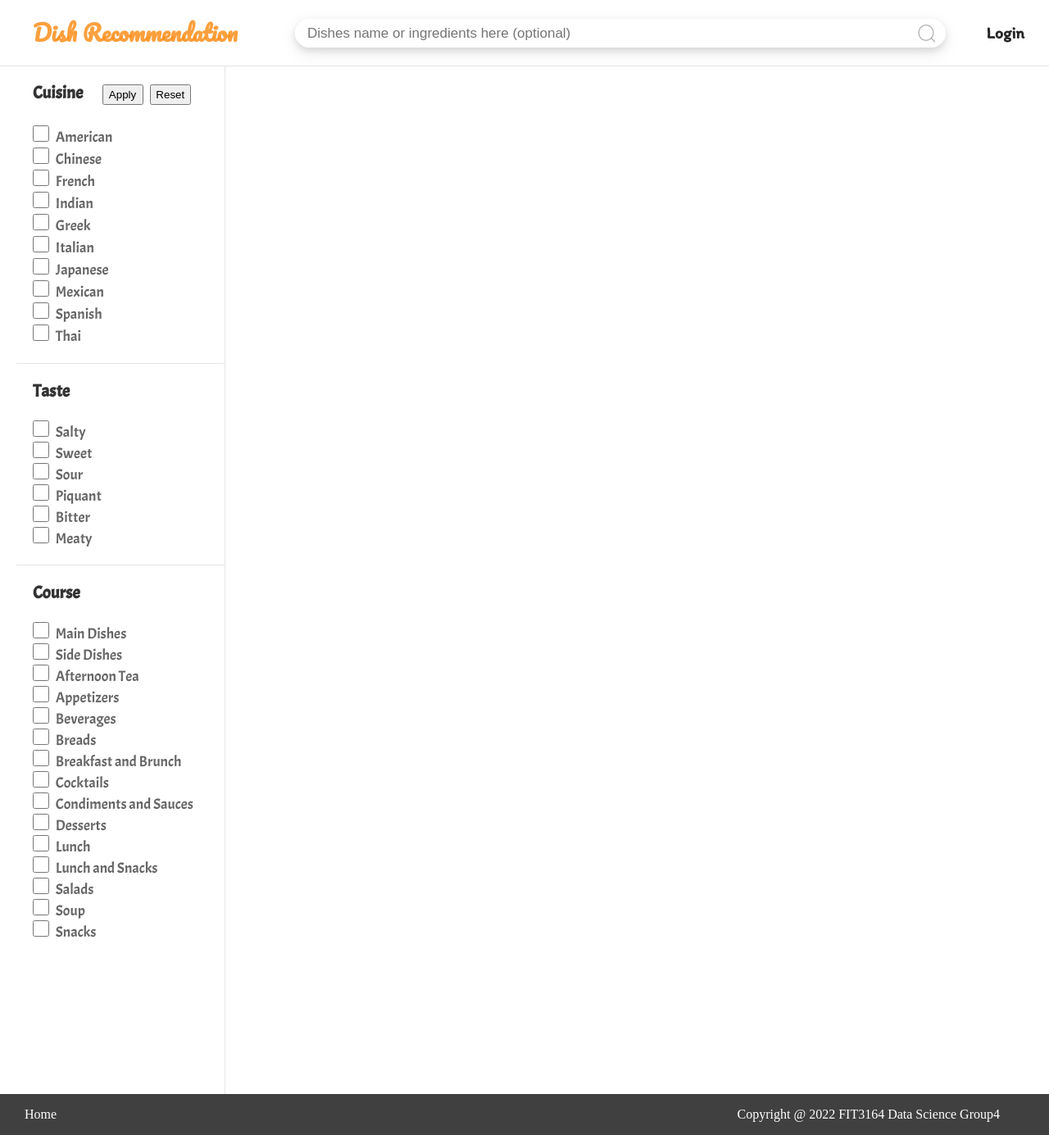
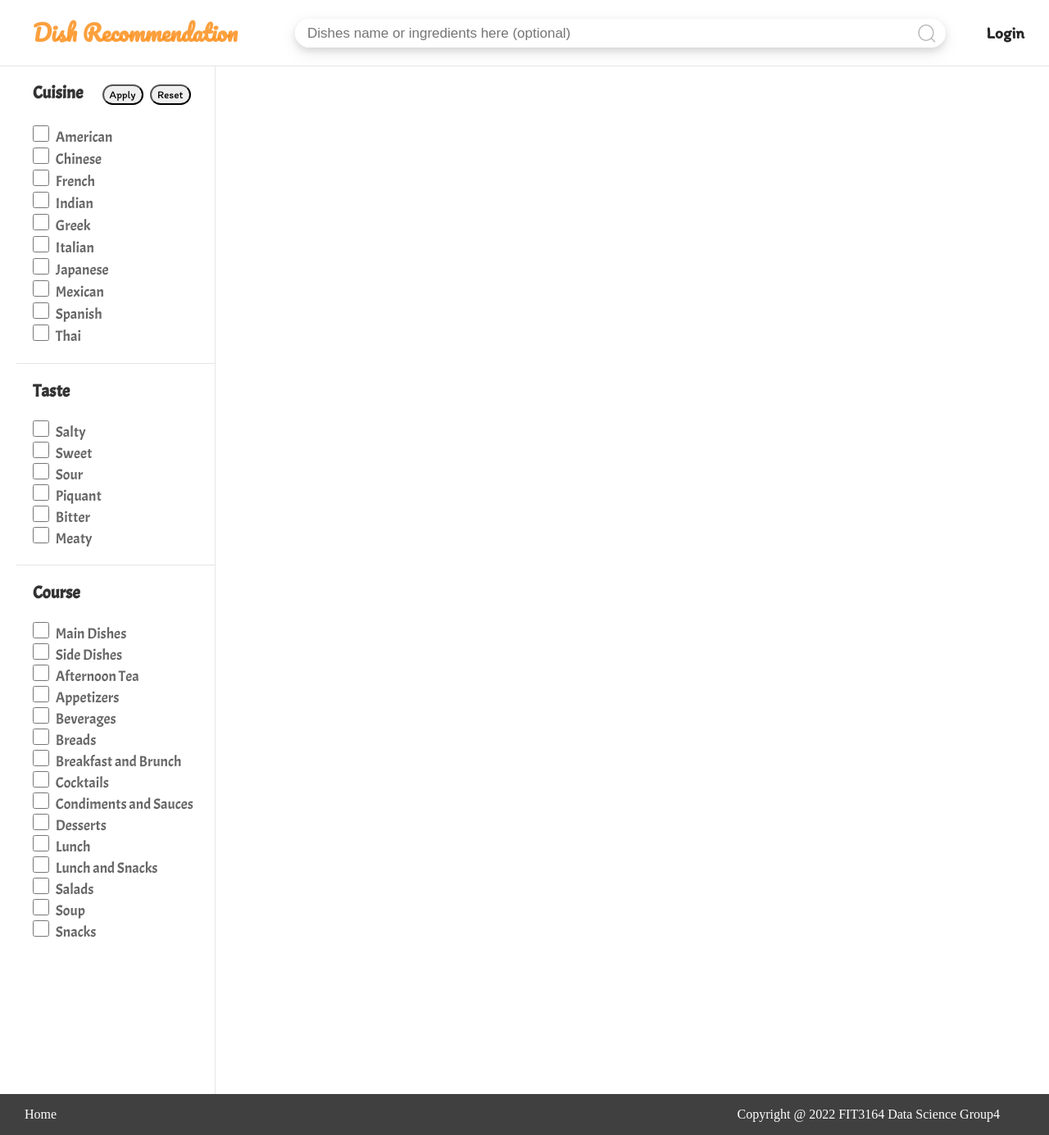
Before and after one commit to Exdragon25/FIT3164_DS4_Project, a Flask app: template templates/searchpage.html in a window 1280 px wide. Shown: the whole page at 82% size. Run offline with Flask 2, Linux system fonts and the light colour scheme; the template is opened without the code that fills it, so the values that code supplies are empty; parts of the project's set-up code (start-up, migrations or seed data) failed here and were passed over.

Commit message:
update format of searchpage for buttons

```diff
--- a/static/homepagestyle.css
+++ b/static/homepagestyle.css
@@ -192,14 +192,14 @@ body {
 .dailyrecom .dailyrecipe ul img{
     display: flex;
     justify-content: space-between;
-    height: 400px;
+    height: 350px;
     width: 100%;
 }
 
 .dailyrecom .dailyrecipe ul {
     display: flex;
     justify-content: space-between;
-    height: 400px;
+    height: 350px;
 
 }
 
--- a/static/searchpagestyle.css
+++ b/static/searchpagestyle.css
@@ -144,11 +144,16 @@ H3{
     border-right: 1px solid rgba(0, 0, 0, 0.1);
     margin-right: 50px;
     margin-left: 20px;
-    flex: 22%;
+    flex: 20%;
     font-family: 'Acme', serif;
     font-weight: 200;
     color: rgba(0, 0, 0, 0.6);
 
+}
+
+.filter .cuisine .applyb, .filter .cuisine .resetb {
+    font-family: 'Itim', serif;
+    border-radius: 20px;
 }
 
 .filter .cuisine {
@@ -190,23 +195,31 @@ H3{
     width: 100%;
     display: flex;
 }
-
+.result {
+    flex: 80%;
+    display: flex;
+    flex-direction: column;
+}
+.result .show_result {
+    display: flex;
+}
 .result_left {
     margin-top: 70px;
     min-height: calc(100% - 120px);
-    flex: 40%;
+    flex: 50%;
     font-size: 18px;
-    padding-right: 15px;
+    padding-right: 30px;
     position: relative;
 }
 .result_right {
     margin-top: 70px;
     min-height: calc(100% - 120px);
-    flex: 40%;
-    padding-right: 15px;
+    flex: 50%;
+    padding-right: 20px;
     position: relative;
 }
-.result_right button, .result_left button{
+
+.result .buttons button{
     margin-top: 30px;
     font-size: 15px;
     font-family: 'Itim', serif;
@@ -214,7 +227,9 @@ H3{
     position: relative;
     border-radius: 20px;
 }
-
+.result .buttons .prepage{
+    margin-right: 40%;
+}
 .result_right ul li a {
     color:rgba(0, 0, 0, 0.85);
     font-family: 'Itim', serif;
--- a/templates/homepage.html
+++ b/templates/homepage.html
@@ -85,7 +85,7 @@
 
     <!-- daily recommendation -->
     <div class="dailyrecom">
-        <div class="dailytitle">Daily Recommendation for all users</div>
+        <div class="dailytitle">Daily Recommendation for you</div>
         <div class="dailyrecipe">
             <ul>
                 {% for i in dly_recom_recipe %}
--- a/templates/searchpage.html
+++ b/templates/searchpage.html
@@ -31,8 +31,8 @@
         <div class="filter" id="filter">
             <div class="cuisine" id="filter1">
                 <h3>Cuisine
-                    <button type="submit" name="submit_button" value="apply">Apply</button>
-                    <button type="button" id="resetBtn" style="margin-left: 5px">Reset</button>
+                    <button type="submit" name="submit_button" value="apply" class="applyb">Apply</button>
+                    <button type="button" id="resetBtn" style="margin-left: 5px" class="resetb">Reset</button>
                 </h3>
                 <br>
                 <input type="checkbox" name="cuisine" value="American" class="ck"/> American<br><span></span>
@@ -77,6 +77,8 @@
         </div>
 
         <!--    results    -->
+        <div class="result">
+            <div class="show_result">
                 <div class="result_left">
                 <ul>
                     {% for data in result_left %}
@@ -85,22 +87,28 @@
                         </a></li>
                     {% endfor %}
                 </ul>
-            {% if previous_page == True %}
-                <button type="submit" name="submit_button" value="previous_page">Previous Page</button>
-            {% endif %}
+                </div>
 
-        </div>
                 <div class="result_right">
                     <ul>
                         {% for data in result_right %}
                             <li><a href="{{ data }}">{{ data }}</a></li>
                         {% endfor %}
                     </ul>
+                </div>
+            </div>
+
+            <div class="buttons">
+                {% if previous_page == True %}
+                    <button type="submit" name="submit_button" value="previous_page" class="prepage">Previous Page</button>
+                {% endif %}
                 {% if next_page == True %}
                     <button type="submit" name="submit_button" value="next_page">Next Page</button>
                 {% endif %}
             </div>
         </div>
+    </div>
+
 
     <!-- footer -->
     <div class="footer">
@@ -108,6 +116,7 @@
         <div class="backhome"><a href="/">Home</a></div>
     </div>
     <script src="{{ url_for('static', filename = '/searchpage.js') }}"></script>
+
 </form>
 </body>
 </html>
```
Lines whose indentation alone changed are shown as unchanged.
